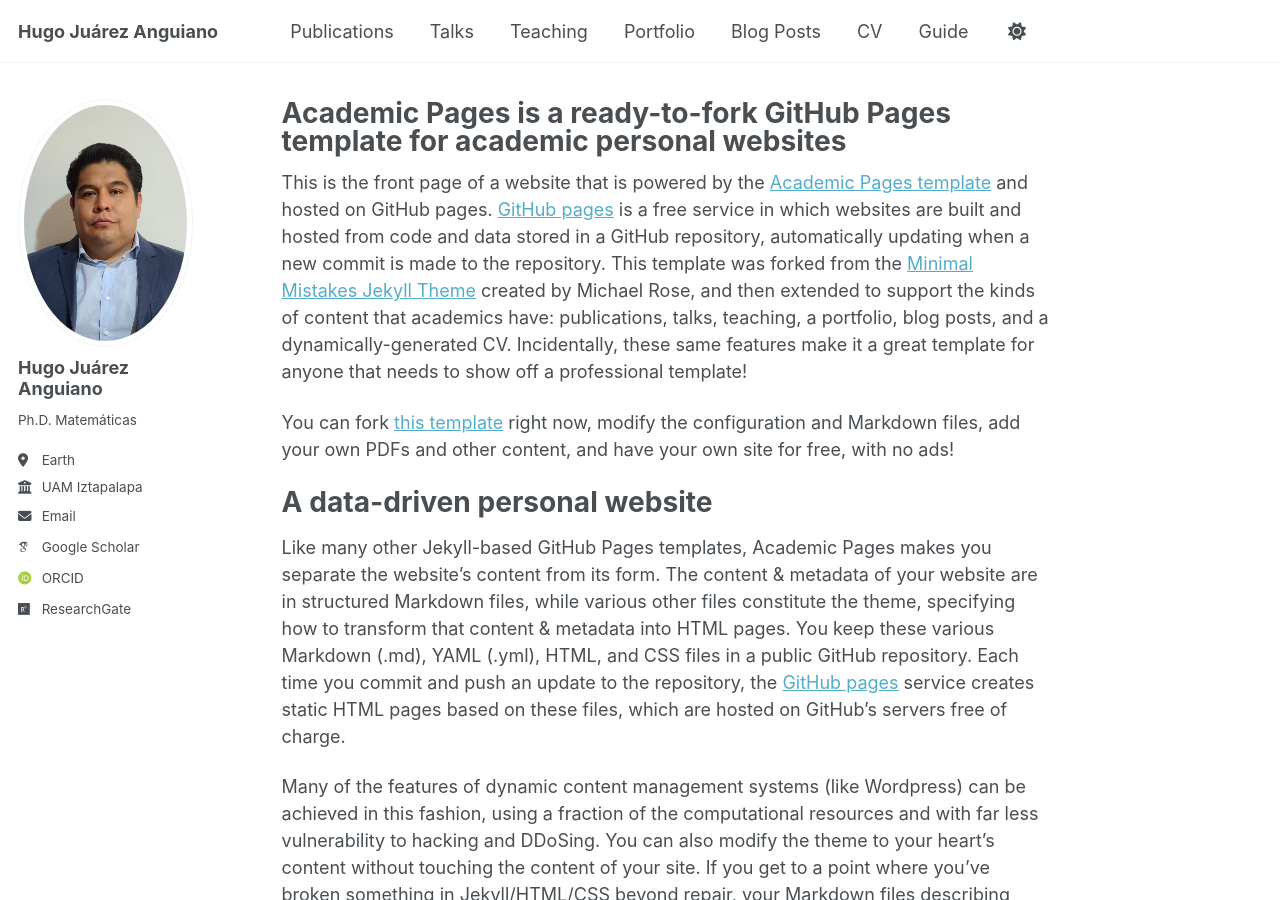
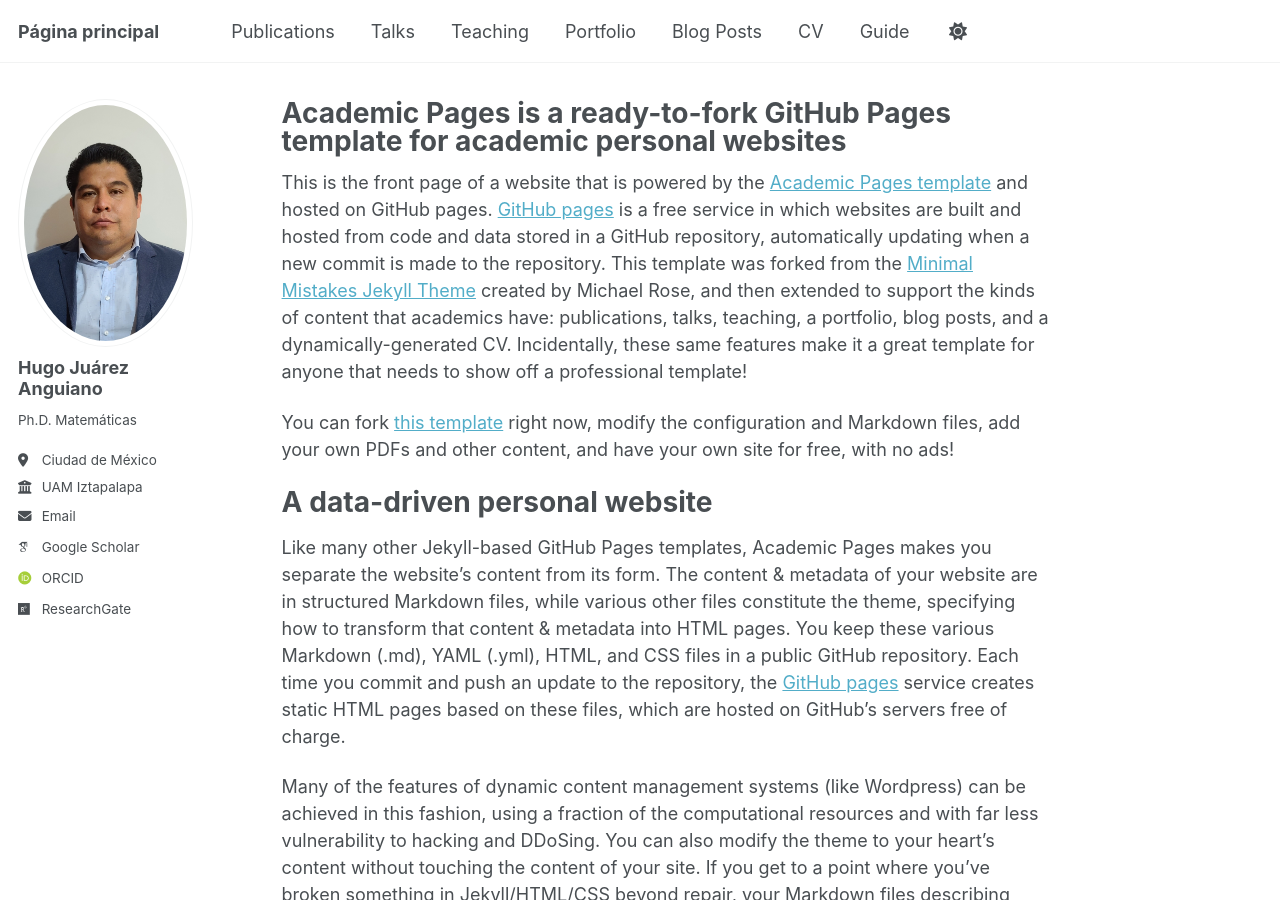
Before and after one commit to HugoJA-2025/HugoJA, a Jekyll site: the page built from _pages/about.md, in a window 1280 px wide and 900 px high. Built offline with Jekyll 4.4.1, drawn with Linux system fonts in a browser that asks for light colours; some web fonts are replaced; a script that is not in the unit is left out.

Commit message:
Update _config.yml

```diff
--- a/_config.yml
+++ b/_config.yml
@@ -9,7 +9,7 @@
 # Basic Site Settings
 locale                   : "es-MX"
 site_theme               : "default"
-title                    : "Hugo Juárez Anguiano"
+title                    : "Página principal"
 title_separator          : "-"
 name                     : &name "Your Name"
 description              : &description "personal description"
@@ -26,7 +26,7 @@ author:
   name             : "Hugo Juárez Anguiano"
   pronouns         : # example: "she/her"
   bio              : "Ph.D. Matemáticas"
-  location         : "Earth"
+  location         : "Ciudad de México"
   employer         : "UAM Iztapalapa"
   uri              : # URL
   email            : "hjuarez@izt.uam.mx"
```
